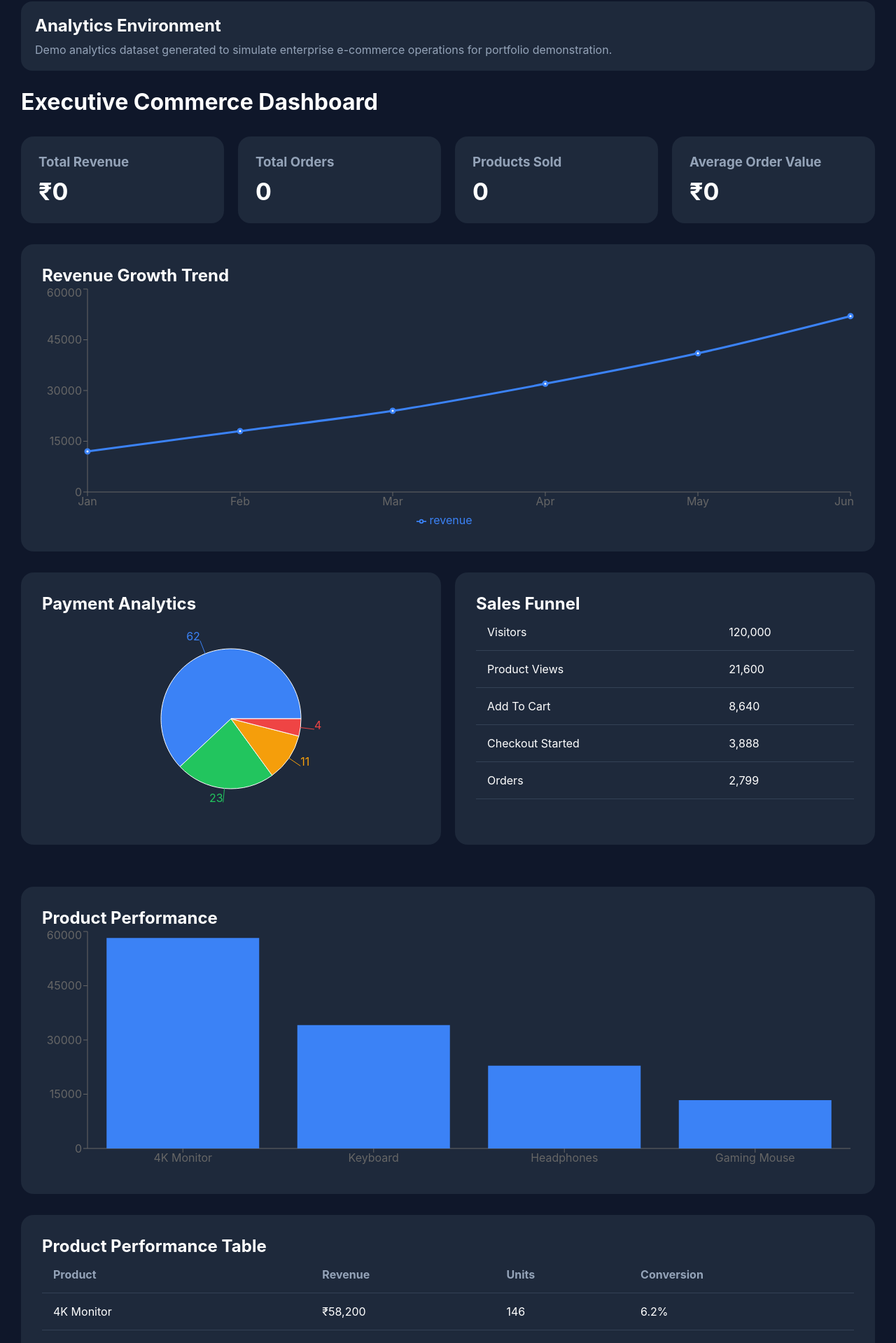
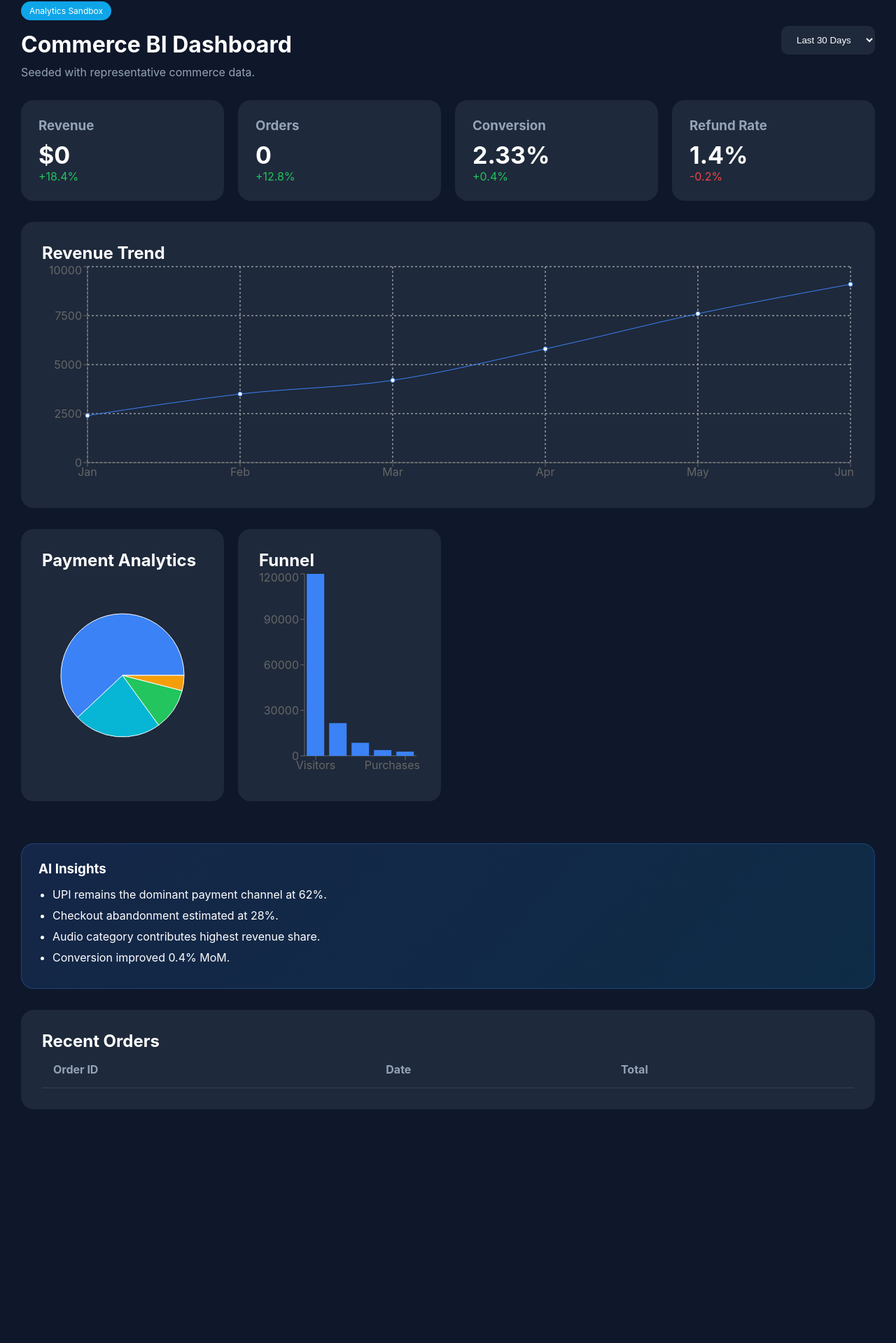
Before and after one commit to tanisharoy222005-collab/ecommerce-platform-admin-suite, a Next.js app: page /admin in a window 1280 px wide. Shown: the part 98-2017 px from the top of the page at 70% size. After the commit the page ends 1743 px from the top, so only its background shows below. Built offline with nearby package versions, Linux system fonts and the light colour scheme; sample sign-in values are in the browser's storage.

Commit message:
Update admin.js

```diff
--- a/pages/admin.js
+++ b/pages/admin.js
@@ -1,150 +1,246 @@
-import Layout from "../components/Layout";
-import { useStore } from "../context/StoreContext";
+import {
+  useEffect,
+  useState
+} from "react";
+
+import { useRouter }
+from "next/router";
+
+import Layout
+from "../components/Layout";
+
+import { useStore }
+from "../context/StoreContext";
 
 import {
   ResponsiveContainer,
-  BarChart,
-  Bar,
   LineChart,
   Line,
   PieChart,
   Pie,
   Cell,
+  Tooltip,
   XAxis,
   YAxis,
-  Tooltip,
-  Legend
-} from "recharts";
+  CartesianGrid,
+  BarChart,
+  Bar
+}
+from "recharts";
 
 export default function Admin() {
-  const { orders } = useStore();
 
-  const revenue = orders.reduce(
-    (sum, order) => sum + order.total,
+  const router =
+    useRouter();
+
+  const { orders } =
+    useStore();
+
+  const [period,
+    setPeriod] =
+    useState("30");
+
+  useEffect(() => {
+
+    const token =
+      localStorage.getItem(
+        "token"
+      );
+
+    if(!token){
+      router.push(
+        "/login"
+      );
+    }
+
+  }, []);
+
+  const revenue =
+    orders.reduce(
+      (sum,o)=>
+        sum + o.total,
       0
     );
 
-  const productsSold = orders.reduce(
-    (sum, order) =>
-      sum + order.items.length,
-    0
-  );
-
-  const avgOrder =
-    orders.length > 0
-      ? revenue / orders.length
-      : 0;
-
-  const revenueTrend = [
-    { month: "Jan", revenue: 12000 },
-    { month: "Feb", revenue: 18000 },
-    { month: "Mar", revenue: 24000 },
-    { month: "Apr", revenue: 32000 },
-    { month: "May", revenue: 41000 },
-    { month: "Jun", revenue: 52000 }
+  const revenueData = [
+    {name:"Jan",sales:2400},
+    {name:"Feb",sales:3500},
+    {name:"Mar",sales:4200},
+    {name:"Apr",sales:5800},
+    {name:"May",sales:7600},
+    {name:"Jun",sales:9100}
   ];
 
   const paymentData = [
-    { name: "UPI", value: 62 },
-    { name: "Credit Card", value: 23 },
-    { name: "Debit Card", value: 11 },
-    { name: "Net Banking", value: 4 }
+    {name:"UPI",value:62},
+    {name:"Card",value:23},
+    {name:"Wallet",value:11},
+    {name:"Bank",value:4}
   ];
 
-  const productData = [
-    {
-      product: "4K Monitor",
-      revenue: 58200,
-      units: 146,
-      conversion: "6.2%"
-    },
-    {
-      product: "Keyboard",
-      revenue: 34100,
-      units: 264,
-      conversion: "5.4%"
-    },
-    {
-      product: "Headphones",
-      revenue: 22900,
-      units: 231,
-      conversion: "4.7%"
-    },
-    {
-      product: "Gaming Mouse",
-      revenue: 13340,
-      units: 226,
-      conversion: "4.1%"
-    }
+  const funnelData = [
+    {name:"Visitors",value:120000},
+    {name:"Product Views",value:21600},
+    {name:"Add To Cart",value:8600},
+    {name:"Checkout",value:3800},
+    {name:"Purchases",value:2799}
   ];
 
-  const COLORS = [
+  const colors = [
     "#3b82f6",
+    "#06b6d4",
     "#22c55e",
-    "#f59e0b",
-    "#ef4444"
+    "#f59e0b"
   ];
 
   return (
+
     <Layout>
 
       <div
-        style={{
-          background: "#1e293b",
-          padding: "20px",
-          borderRadius: "16px",
-          marginBottom: "25px"
-        }}
+        className=
+        "dashboard-header"
       >
-        <h2>
-          Analytics Environment
-        </h2>
+
+        <div>
+
+          <div
+            className=
+            "analytics-badge"
+          >
+            Analytics Sandbox
+          </div>
+
+          <h1>
+            Commerce BI Dashboard
+          </h1>
 
           <p
             style={{
-            color: "#94a3b8",
-            marginTop: "10px"
+              color:"#94a3b8",
+              marginTop:"10px"
             }}
           >
-          Demo analytics dataset generated
-          to simulate enterprise
-          e-commerce operations for
-          portfolio demonstration.
+            Seeded with representative
+            commerce data.
           </p>
+
         </div>
 
-      <h1
-        style={{
-          marginBottom: "30px"
-        }}
+        <select
+          className=
+          "date-filter"
+          value={period}
+          onChange={(e)=>
+            setPeriod(
+              e.target.value
+            )
+          }
         >
-        Executive Commerce Dashboard
+          <option value="7">
+            Last 7 Days
+          </option>
+
+          <option value="30">
+            Last 30 Days
+          </option>
+
+          <option value="90">
+            Last 90 Days
+          </option>
+
+          <option value="365">
+            Year To Date
+          </option>
+
+        </select>
+
+      </div>
+
+      <div
+        className=
+        "dashboard-grid"
+      >
+
+        <div
+          className=
+          "dashboard-card"
+        >
+          <h3>
+            Revenue
+          </h3>
+
+          <h1>
+            $
+            {revenue.toFixed(0)}
           </h1>
 
-      <div className="dashboard-grid">
-
-        <div className="dashboard-card">
-          <h3>Total Revenue</h3>
-          <h1>
-            ₹{revenue.toLocaleString()}
-          </h1>
+          <span
+            className=
+            "kpi-positive"
+          >
+            +18.4%
+          </span>
         </div>
 
-        <div className="dashboard-card">
-          <h3>Total Orders</h3>
-          <h1>{orders.length}</h1>
+        <div
+          className=
+          "dashboard-card"
+        >
+          <h3>
+            Orders
+          </h3>
+
+          <h1>
+            {orders.length}
+          </h1>
+
+          <span
+            className=
+            "kpi-positive"
+          >
+            +12.8%
+          </span>
         </div>
 
-        <div className="dashboard-card">
-          <h3>Products Sold</h3>
-          <h1>{productsSold}</h1>
+        <div
+          className=
+          "dashboard-card"
+        >
+          <h3>
+            Conversion
+          </h3>
+
+          <h1>
+            2.33%
+          </h1>
+
+          <span
+            className=
+            "kpi-positive"
+          >
+            +0.4%
+          </span>
         </div>
 
-        <div className="dashboard-card">
-          <h3>Average Order Value</h3>
+        <div
+          className=
+          "dashboard-card"
+        >
+          <h3>
+            Refund Rate
+          </h3>
+
           <h1>
-            ₹{avgOrder.toFixed(0)}
+            1.4%
           </h1>
+
+          <span
+            className=
+            "kpi-negative"
+          >
+            -0.2%
+          </span>
         </div>
 
       </div>
@@ -152,52 +248,46 @@ export default function Admin() {
       <div className="chart">
 
         <h2>
-          Revenue Growth Trend
+          Revenue Trend
         </h2>
 
-        <div
-          style={{
-            height: 350
-          }}
+        <ResponsiveContainer
+          width="100%"
+          height={320}
         >
-          <ResponsiveContainer>
 
           <LineChart
-              data={revenueTrend}
+            data={revenueData}
           >
 
+            <CartesianGrid
+              strokeDasharray=
+              "3 3"
+            />
+
             <XAxis
-                dataKey="month"
+              dataKey="name"
             />
 
             <YAxis />
 
             <Tooltip />
 
-              <Legend />
-
             <Line
               type="monotone"
-                dataKey="revenue"
+              dataKey="sales"
               stroke="#3b82f6"
-                strokeWidth={3}
             />
 
           </LineChart>
 
         </ResponsiveContainer>
-        </div>
 
       </div>
 
       <div
-        style={{
-          display: "grid",
-          gridTemplateColumns:
-            "1fr 1fr",
-          gap: "20px",
-          marginBottom: "30px"
-        }}
+        className=
+        "dashboard-grid"
       >
 
         <div className="chart">
@@ -206,132 +296,55 @@ export default function Admin() {
             Payment Analytics
           </h2>
 
-          <div
-            style={{
-              height: 300
-            }}
+          <ResponsiveContainer
+            width="100%"
+            height={300}
           >
-            <ResponsiveContainer>
 
             <PieChart>
 
               <Pie
                 data={paymentData}
                 dataKey="value"
-                  outerRadius={100}
-                  label
               >
 
                 {paymentData.map(
-                    (
-                      entry,
-                      index
-                    ) => (
+                  (entry,index)=>(
                   <Cell
                     key={index}
                     fill={
-                          COLORS[
-                            index
-                          ]
+                      colors[index]
                     }
                   />
-                    )
-                  )}
+                ))}
 
               </Pie>
 
-                <Tooltip />
+              <Tooltip/>
 
             </PieChart>
 
           </ResponsiveContainer>
-          </div>
 
         </div>
 
         <div className="chart">
 
           <h2>
-            Sales Funnel
+            Funnel
           </h2>
 
-          <table
-            className="table"
-          >
-            <tbody>
-
-              <tr>
-                <td>
-                  Visitors
-                </td>
-                <td>
-                  120,000
-                </td>
-              </tr>
-
-              <tr>
-                <td>
-                  Product Views
-                </td>
-                <td>
-                  21,600
-                </td>
-              </tr>
-
-              <tr>
-                <td>
-                  Add To Cart
-                </td>
-                <td>
-                  8,640
-                </td>
-              </tr>
-
-              <tr>
-                <td>
-                  Checkout Started
-                </td>
-                <td>
-                  3,888
-                </td>
-              </tr>
-
-              <tr>
-                <td>
-                  Orders
-                </td>
-                <td>
-                  2,799
-                </td>
-              </tr>
-
-            </tbody>
-          </table>
-
-        </div>
-
-      </div>
-
-      <div className="chart">
-
-        <h2>
-          Product Performance
-        </h2>
-
-        <div
-          style={{
-            height: 350
-          }}
+          <ResponsiveContainer
+            width="100%"
+            height={300}
           >
 
-          <ResponsiveContainer>
-
             <BarChart
-              data={productData}
+              data={funnelData}
             >
 
               <XAxis
-                dataKey="product"
+                dataKey="name"
               />
 
               <YAxis />
@@ -339,7 +352,7 @@ export default function Admin() {
               <Tooltip />
 
               <Bar
-                dataKey="revenue"
+                dataKey="value"
                 fill="#3b82f6"
               />
 
@@ -351,128 +364,74 @@ export default function Admin() {
 
       </div>
 
-      <div className="chart">
+      <div
+        className=
+        "insight-card"
+      >
 
-        <h2>
-          Product Performance Table
-        </h2>
+        <h3>
+          AI Insights
+        </h3>
 
-        <table className="table">
-
-          <thead>
-
-            <tr>
-              <th>Product</th>
-              <th>Revenue</th>
-              <th>Units</th>
-              <th>Conversion</th>
-            </tr>
-
-          </thead>
-
-          <tbody>
-
-            {productData.map(
-              (product) => (
-                <tr
-                  key={
-                    product.product
-                  }
-                >
-                  <td>
-                    {
-                      product.product
-                    }
-                  </td>
-
-                  <td>
-                    ₹
-                    {product.revenue.toLocaleString()}
-                  </td>
-
-                  <td>
-                    {
-                      product.units
-                    }
-                  </td>
-
-                  <td>
-                    {
-                      product.conversion
-                    }
-                  </td>
-
-                </tr>
-              )
-            )}
-
-          </tbody>
-
-        </table>
-
-      </div>
-
-      <div className="chart">
-
-        <h2>
-          AI Generated Insights
-        </h2>
-
-        <ul
-          style={{
-            lineHeight: "2"
-          }}
-        >
-          <li>
-            UPI contributes 62% of
-            transactions.
-          </li>
+        <ul>
 
           <li>
-            4K Monitor generates
-            highest revenue despite
-            lower volume.
+            UPI remains the
+            dominant payment
+            channel at 62%.
           </li>
 
           <li>
             Checkout abandonment
-            rate is 28%.
+            estimated at 28%.
           </li>
 
           <li>
-            Revenue increased
-            24.3% month-over-month.
+            Audio category
+            contributes highest
+            revenue share.
           </li>
 
           <li>
-            Mobile traffic converts
-            11% lower than desktop.
+            Conversion improved
+            0.4% MoM.
           </li>
 
-          <li>
-            Gaming Mouse inventory
-            projected to run out
-            within 5 days.
-          </li>
         </ul>
 
       </div>
 
-      <div className="chart">
+      <div
+        className="chart"
+        style={{
+          marginTop:"30px"
+        }}
+      >
 
         <h2>
           Recent Orders
         </h2>
 
-        <table className="table">
+        <table
+          className="table"
+        >
 
           <thead>
 
             <tr>
-              <th>ID</th>
-              <th>Date</th>
-              <th>Total</th>
-              <th>Status</th>
+
+              <th>
+                Order ID
+              </th>
+
+              <th>
+                Date
+              </th>
+
+              <th>
+                Total
+              </th>
+
             </tr>
 
           </thead>
@@ -480,10 +439,11 @@ export default function Admin() {
           <tbody>
 
             {orders.map(
-              (order) => (
+              (order)=>(
               <tr
                 key={order.id}
               >
+
                 <td>
                   {order.id}
                 </td>
@@ -493,15 +453,12 @@ export default function Admin() {
                 </td>
 
                 <td>
-                    ₹{order.total}
+                  $
+                  {order.total}
                 </td>
 
-                  <td>
-                    {order.status}
-                  </td>
               </tr>
-              )
-            )}
+            ))}
 
           </tbody>
 
```
Lines whose indentation alone changed are shown as unchanged.
